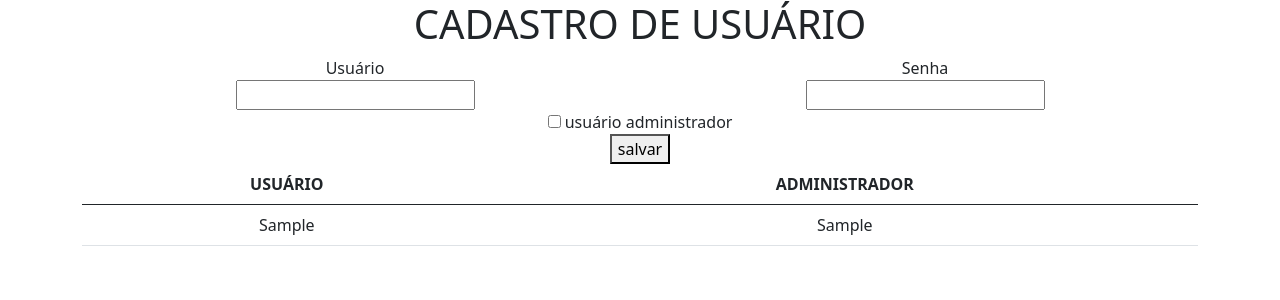
After one commit to jhenifferaraujo20/gerenciador-de-usuarios, a PHP site: page /usuarios.php in a window 1280 px wide. The commit adds this page. Shown: the top 300 px of the page. Run offline with PHP 8.4, Linux system fonts and the light colour scheme; tables that the repository leaves empty or names only in its code hold one stand-in row (values such as "Sample post"); some libraries are stand-ins or nearby versions.

Commit message:
Conclusão

```diff
--- /dev/null
+++ b/conexao.php
@@ -0,0 +1,13 @@
+<?php
+$servidor = '127.0.0.1';
+$usuario = 'root';
+$senha = '';
+$banco = 'bd_usuarios';
+
+$conexao = mysqli_connect($servidor, $usuario, $senha, $banco);
+
+if(!$conexao){
+    die("<br><h3>Não conectou</h2>!!! Erro: " . mysqli_connect_error());
+}
+
+?>
--- /dev/null
+++ b/template.php
@@ -0,0 +1,61 @@
+<!DOCTYPE html>
+<html lang="pt-br">
+<head>
+    <meta charset="UTF-8">
+    <meta http-equiv="X-UA-Compatible" content="IE=edge">
+    <meta name="viewport" content="width=device-width, initial-scale=1.0">
+    <title>Gerenciador de Usuários</title>
+    <link rel="stylesheet" href="bootstrap-5/bootstrap.min.css">
+</head>
+<body>
+    <div class="container text-center">
+        <h1>CADASTRO DE USUÁRIO</h1>
+        <form action="usuarios.php" method="GET">
+            <div class="row">
+                <div class="col-md-6">
+                    <label for="usuario">Usuário</label><br>
+                    <input type="text" name="usuario" id="usuario" maxlenght="20" required>
+                </div>
+                <div class="col-md-6">
+                    <label for="senha">Senha</label><br>
+                    <input type="password" name="senha" id="senha" maxlenght="8" required>
+                </div>
+                <div class="col-md-12">
+                    <input type="checkbox" name="administrador" id="administrador" value="sim">
+                    <label for="administrador">usuário administrador</label>
+                </div>
+            </div>
+            <button type="submit">salvar</button>
+        </form>
+
+        <table class="table">
+            <thead>
+                <tr>
+                    <th>USUÁRIO</th>
+                    <th>ADMINISTRADOR</th>
+                </tr>
+            </thead>
+            <tbody>
+                <?php
+                    $sqlBusca = "SELECT * FROM tb_usuarios";
+                    $resultado = mysqli_query($conexao , $sqlBusca);
+
+                    $listaUsuarios = [];
+
+                   while($user = mysqli_fetch_assoc($resultado)) {
+                       $listaUsuarios[] = $user;
+                   }
+
+                   foreach($listaUsuarios as $user): ?>
+                    <tr>
+                        <td><?php echo $user['usuario']; ?></td>
+                        <td><?php echo $user['administrador']; ?></td>
+                    </tr>
+                <?php endforeach; ?>
+            </tbody>
+        </table>
+    </div>
+
+    <script src="bootstrp-5/bootstrap.bundle.min.js"></script>
+</body>
+</html>
--- /dev/null
+++ b/usuarios.php
@@ -0,0 +1,34 @@
+<?php
+if(isset($_GET['usuario']) && $_GET['usuario'] != ''){
+    $user = [];
+
+    $user['usuario'] = $_GET['usuario'];
+
+    if(isset($_GET['senha'])){
+        $user['senha'] = $_GET['senha'];
+    }else{
+        $user['senha'] = '';
+    }
+
+    if(isset($_GET['administrador'])){
+        $user['administrador'] = $_GET['administrador'];
+    }else{
+        $user['administrador'] = 'não';
+    }
+}
+
+include "conexao.php";
+
+if(isset($user)){
+    $sqlInserir = "INSERT INTO tb_usuarios(usuario, senha, administrador
+    ) VALUES(
+        '{$user['usuario']}',
+        '{$user['senha']}',
+        '{$user['administrador']}'
+    );";
+
+    mysqli_query($conexao, $sqlInserir);
+}
+
+include "template.php";
+?>
```
Also changed, not shown: index.php (+2 -16 lines).
